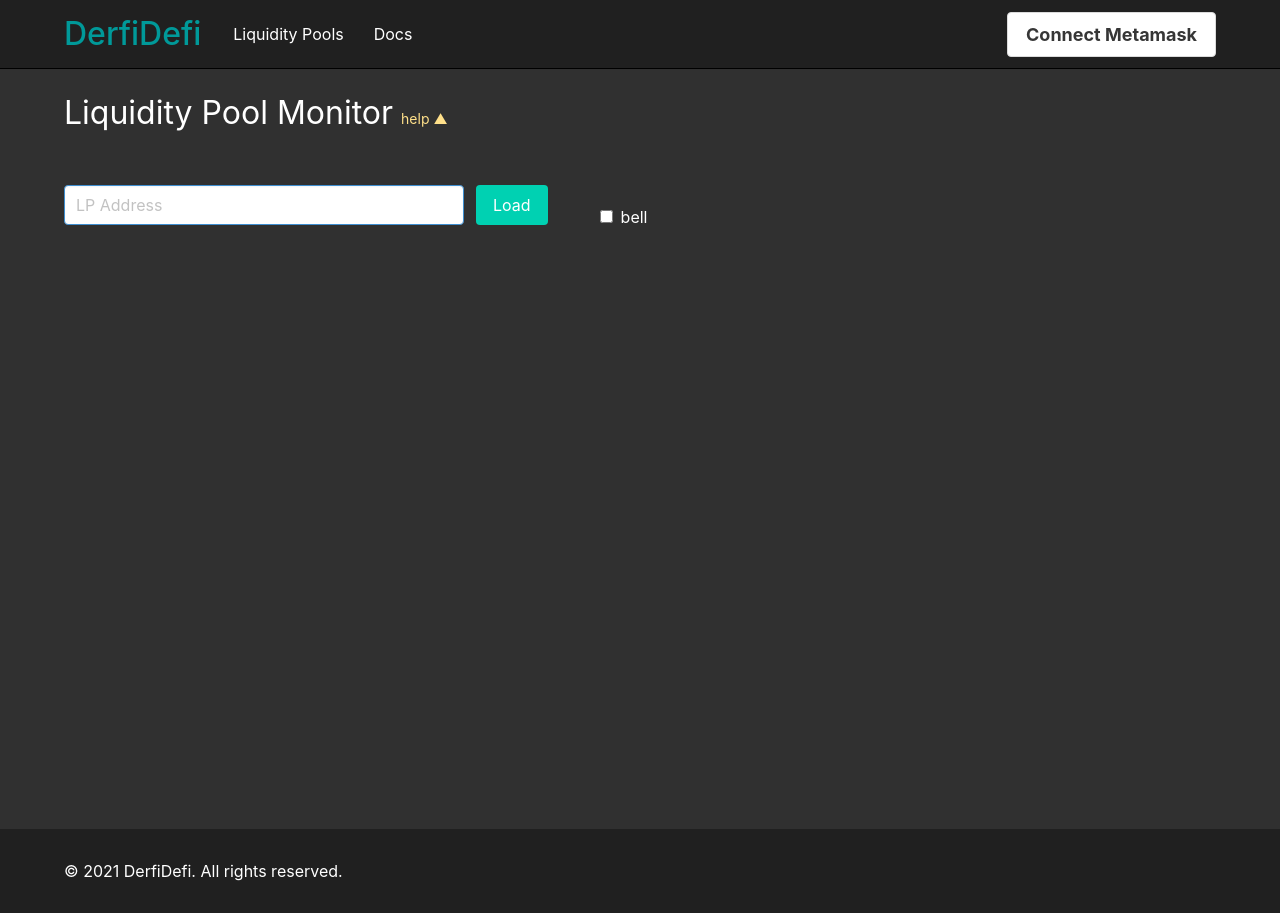
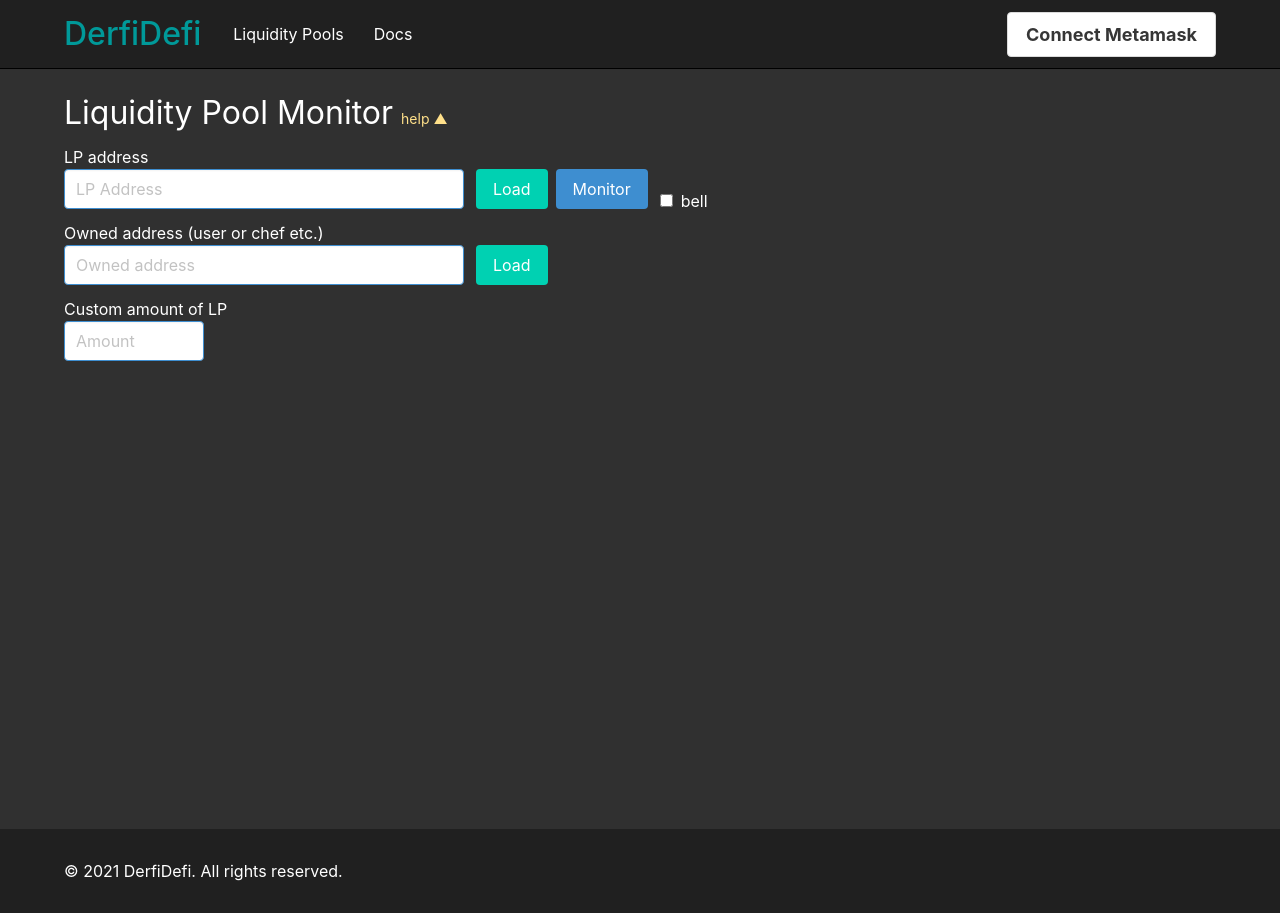
Before and after one commit to dpet/derfi, a React (Create React App) app: page /liquidityPoolMonitor in a window 1280 px wide. Built offline with nearby package versions, Linux system fonts and the light colour scheme.

Commit message:
lp updates

```diff
--- a/public/index.html
+++ b/public/index.html
@@ -3,8 +3,21 @@
   <head>
     <meta charset="utf-8" />
     <meta name="viewport" content="width=device-width, initial-scale=1" />
+
     <meta name="description" content="Defi monitoring. Monitor AMM's and factories to see new cryptocurrencies being created.">
     <meta name="keywords" content="Defi, AMM, Pancakeswap, decentralized finance">
+
+    <meta property="og:title" content="DerfiDefi" />
+    <meta property="og:description" content="Defi monitoring. Monitor AMM's and factories to see new cryptocurrencies being created.">
+    <meta property="og:type" content="website" />
+    <meta property="og:url" content="https://www.derfidefi.com" />
+    <meta property="og:image" content="https://www.derfidefi.com/images/derfiSocial.png" />
+
+    <meta name="twitter:title" content="DerfiDefi">
+    <meta name="twitter:description" content="Defi monitoring. Monitor AMM's and factories to see new cryptocurrencies being created.">
+    <meta name="twitter:image" content="https://www.derfidefi.com/images/derfiSocial.png">
+    <meta name="twitter:card" content="summary_large_image">
+
     <link rel="icon" type="image/png" href="favicon.png">
     <link rel="stylesheet" href="https://cdn.jsdelivr.net/npm/bulma@0.9.3/css/bulma.min.css">
     <title>DerfiDefi</title>
--- a/src/App.scss
+++ b/src/App.scss
@@ -127,6 +127,12 @@ html, body{
 
 .warning{
   border: 1px solid #cc0f35;
+}
+
+.bordered-white{
+  border: 1px solid #777;
+  padding: 4px 10px 10px 10px;
+  margin-bottom: 20px;
 }
 
 
--- a/src/components/common/FactorySelector.jsx
+++ b/src/components/common/FactorySelector.jsx
@@ -4,6 +4,7 @@ import { useConnection } from '../helpers/ConnectionProvider.js';
 
 export default function FactorySelector({selected, setSelected, type, children}){
 	const connection = useConnection()
+	let [ customNetwork, setCustomNetwork ] = useState(false)
 
 	// set initial selections
 	useEffect(() => {
@@ -87,6 +88,7 @@ export default function FactorySelector({selected, setSelected, type, children})
 	}
 
 	function userChangeFactoryAddress(e){
+		setCustomNetwork(true)
 		if (type === 'factory'){
 			setSelected(prevState => ({
 				...prevState,
@@ -107,9 +109,30 @@ export default function FactorySelector({selected, setSelected, type, children})
 		}
 	}
 
+	function customNetworkToggled(){
+		if (!customNetwork){
+			setSelected(prevState => ({
+				...prevState,
+				network: '',
+				amm: ''
+			}))
+		}
+		setCustomNetwork(!customNetwork)
+	}
+
 	return <div className="mb-4">
-		<span>Select a {type} or enter a {type} address</span>
+		<div>Select a {type} or enter a {type} address</div>
+
+		<label className="checkbox mb-2 has-text-white">
+		  	<input className="mr-2" type="checkbox"
+			  	type="checkbox"
+		        checked={customNetwork}
+		        onChange={customNetworkToggled} />
+		    		Use other factory (uses whatever network metamask is on)
+		</label>
+
 		<div className="field is-grouped is-grouped-multiline mb-0">
+			{!customNetwork && <>
 				<div className="control">
 					<div className="select is-success mr-2">
 						<select onChange={e => {userChangeNetwork(e.target.value)}} value={selected.network}>
@@ -127,6 +150,7 @@ export default function FactorySelector({selected, setSelected, type, children})
 						</select>
 					</div>
 				</div>
+			</>}
 
 			{type === 'factory' &&
 				<div className="control">
--- a/src/components/common/LiquidityPoolMonitorElement.jsx
+++ b/src/components/common/LiquidityPoolMonitorElement.jsx
@@ -11,21 +11,34 @@ export default function LiquidityPoolMonitorElement({ setMessages }){
 
 	const connection = useConnection()
 	let [ loading, setLoading ] = useState(false)
+	let [ ownedLoading, setOwnedLoading ] = useState(false)
 	let [ lpAddress, setLpAddress ] = useState('')
-
+	let [ ownedAddress, setOwnedAddress ] = useState('')
+	let [ ownedAmount, setOwnedAmount ] = useState()
+	let [ chefAmount, setChefAmount ] = useState()
+	let [ customAmount, setCustomAmount ] = useState('')
 	let [ results, setResults ] = useState({prices: []})
 	let [ bell, setBell ] = useState(false)
+	let [ monitor, setMonitor ] = useState(false)
 	const secondsPerDay = 86400
 
 	let beep_1 = new Audio('beep_1.wav');
 
 	useInterval(() => {
-		if (results.name)
+		if (monitor)
 			getPrices()
 	}, 10000)
 
+	function toggleMonitor(){
+		if (!results.name && monitor === false) return
+		if (!monitor) getPrices()
+		setMonitor(!monitor)
+	}
+
 	useEffect(() => {
 		console.log('results', results)
+		if (results.name && results.prices.length === 0)
+		 	getPrices()
 	}, [results])
 
 	async function load(){
@@ -94,7 +107,7 @@ export default function LiquidityPoolMonitorElement({ setMessages }){
 	}
 
 	async function getPrices(){
-		let res = await getTokenAmounts(lpAddress)
+		let res = await getTokenAmounts(results.address)
 
 		if (!results.prices)
 			results.prices = []
@@ -116,6 +129,7 @@ export default function LiquidityPoolMonitorElement({ setMessages }){
 		}
 
 		setResults(prevState => ({...prevState, prices: [...results.prices]}))
+		return price
 	}
 
 	function precision(string, digits) {
@@ -128,18 +142,45 @@ export default function LiquidityPoolMonitorElement({ setMessages }){
 	    return string;
 	}
 
-	function setListener(){
-		const lpContract = new ethers.Contract(lpAddress, lp_abi, connection.provider)
-		// event Transfer(address indexed from, address indexed to, uint value);
+	async function loadOwned(){
+		setOwnedLoading(true)
+		if (ownedAddress){
+			try{
+				const lpContract = new ethers.Contract(results.address, lp_abi, connection.provider)
+				let owned = await lpContract.balanceOf(ownedAddress)
+				owned = ethers.utils.formatUnits(owned, results.decimals)
+				setOwnedAmount(owned)
+			}catch(e){console.error(e)}
+		}
+		setOwnedLoading(false)
+	}
 
-		lpContract.on("Transfer", (...vals) => {
-			console.log('vals', vals)
-			getPrices()
-		});
+	function OwnedTotals(){
+		if (results.prices.length === 0) return null
+
+		return <div className="mb-2">
+			<AmountElement amount={results.prices[results.prices.length - 1].lp_amount} title='Pool total' />
+			{ownedAmount && <AmountElement amount={ownedAmount} title='Owned total' />}
+			{customAmount && <AmountElement amount={customAmount} title='Custom total' />}
+		</div>
+
+	}
+
+	function AmountElement({ amount, title }){
+		let price = results.prices[results.prices.length - 1]
+		let portion = amount / price.lp_amount
+		return <div className="bordered-white">
+			<div className="is-size-5 light-red">{title}</div>
+			<div className=""><span className="light-blue">lp:</span> {amount}</div>
+			<div className=""><span className="light-blue">{results.token_1_symbol}:</span> {price.token_1_amount * portion}</div>
+			<div className=""><span className="light-blue">{results.token_2_symbol}:</span> {price.token_2_amount * portion}</div>
+			<div className="light-green">{(portion * 100).toFixed(2)}%</div>
+		</div>
 	}
 
 	return <div>
-		<div className="field is-grouped is-grouped-multiline mt-6 mb-4">
+		<label class="mb-0 has-text-white">LP address</label>
+		<div className="field is-grouped is-grouped-multiline mb-0">
 			<div className="control">
 				<input
 					className="input is-info address-input"
@@ -151,13 +192,11 @@ export default function LiquidityPoolMonitorElement({ setMessages }){
 			</div>
 
 			<div className="control">
-				<button className="button is-primary" onClick={load}>Load</button>
-				{/*<button className="button is-primary ml-2" onClick={setListener}>Listen</button>*/}
+				<button className={`button is-primary ${loading && 'is-loading'}`} onClick={load}>Load</button>
+				<button className={`button ${monitor ? 'is-danger' : 'is-info'} ml-2`} onClick={toggleMonitor}>{monitor ? 'Stop' : 'Monitor'}</button>
 			</div>
 
-			<button className="button is-loading loading-button mr-2" style={{visibility: loading ? 'visible' : 'hidden'}}></button>
-
-			<label className="checkbox bell has-text-white">
+			<label className="checkbox bell has-text-white mr-2">
 			  <input className="mr-2" type="checkbox"
 			  	type="checkbox"
 		        checked={bell}
@@ -165,14 +204,60 @@ export default function LiquidityPoolMonitorElement({ setMessages }){
 			    	bell
 			</label>
 
+			{/*<button className="button is-loading loading-button" style={{visibility: loading ? 'visible' : 'hidden'}}></button>*/}
 		</div>
+
+		<label class="mb-0 has-text-white">Owned address (user or chef etc.)</label>
+		<div className="field is-grouped is-grouped-multiline">
+			<div className="control">
+				<input
+					className="input is-info address-input"
+					type="text"
+					placeholder="Owned address"
+					value={ownedAddress}
+					onKeyUp={e => e.key === "Enter" && loadOwned()}
+					onChange={e => setOwnedAddress(e.target.value)} />
+			</div>
+
+			<div className="control">
+				<button className={`button is-primary ${ownedLoading && 'is-loading'}`} onClick={loadOwned}>Load</button>
+			</div>
+		</div>
+
+
+		<label class="mb-0 has-text-white">Custom amount of LP</label>
+		<div className="field is-grouped is-grouped-multiline mb-2">
+			<div className="control">
+				<input
+					className="input is-info address-input number-input"
+					type="text"
+					placeholder="Amount"
+					value={customAmount}
+					onChange={e => setCustomAmount(e.target.value)} />
+			</div>
+		</div>
+
+		<OwnedTotals />
 
 		{results.address && <PoolDisplay pools={[results]}>{tableJsx()}</PoolDisplay> }
 
 	</div>
 
 	function tableJsx(){
-		return <table className="table is-bordered dark-table is-narrow mt-4">
+		let token_1_price, token_2_price
+		if (results.prices && results.prices.length > 0){
+			token_1_price = results.prices[results.prices.length - 1].token_2_amount / results.prices[results.prices.length - 1].token_1_amount
+			token_2_price = results.prices[results.prices.length - 1].token_1_amount / results.prices[results.prices.length - 1].token_2_amount
+			token_1_price = new Intl.NumberFormat('en-IN', { maximumSignificantDigits: 5 }).format(token_1_price);
+			token_2_price = new Intl.NumberFormat('en-IN', { maximumSignificantDigits: 5 }).format(token_2_price);
+		}
+
+		return <>
+			{results.prices && results.prices.length > 0 && <div className="has-text-weight-normal mt-2">
+				<div><span className="light-green">{results.token_1_symbol} price:</span> {token_1_price} {results.token_2_symbol}</div>
+				<div><span className="light-green">{results.token_2_symbol} price:</span> {token_2_price} {results.token_1_symbol}</div>
+			</div>}
+			<table className="table is-bordered dark-table is-narrow mt-4">
 				<thead>
 					<tr>
 						<th>Time</th>
@@ -214,6 +299,7 @@ export default function LiquidityPoolMonitorElement({ setMessages }){
 					)}
 				</tbody>
 			</table>
+		</>
 	}
 
 	function createTableData(prices){
--- a/src/components/pages/LiquidityPoolMonitor.jsx
+++ b/src/components/pages/LiquidityPoolMonitor.jsx
@@ -19,7 +19,9 @@ export default function LiquidityPoolMonitor(){
 		<h1 className="is-size-3 mb-2">Liquidity Pool Monitor<span className="help-toggle ml-2 has-text-warning" onClick={() => setHelpToggle(!helpToggle)}>help {helpToggle ? '▼' : '▲'}</span></h1>
 
 		{helpToggle && <div className="help-content mb-4 has-text-warning">
-			<p>This tool monitors a Liquidity Pool for price changes. Enter a LP Address to watch the token amounts.</p>
+			<p className="mb-3">This tool monitors a Liquidity Pool for price changes. Enter a LP Address to watch the token amounts.</p>
+
+			<p className="mb-3">Use the owned address input to see how much of the lp is owned by an address. If it is a chef then it will show the total staked in the chef. The custom amount lets you enter an amount of lp and see how it converts to the underlying tokens.</p>
 		</div>}
 
 		<Notice messages={messages} setMessages={setMessages}></Notice>
```
Also changed, not shown: src/components/common/PoolDisplay.jsx (+0 -32 lines), public/images/derfiSocial.png (added). Lines whose indentation alone changed are shown as unchanged.
